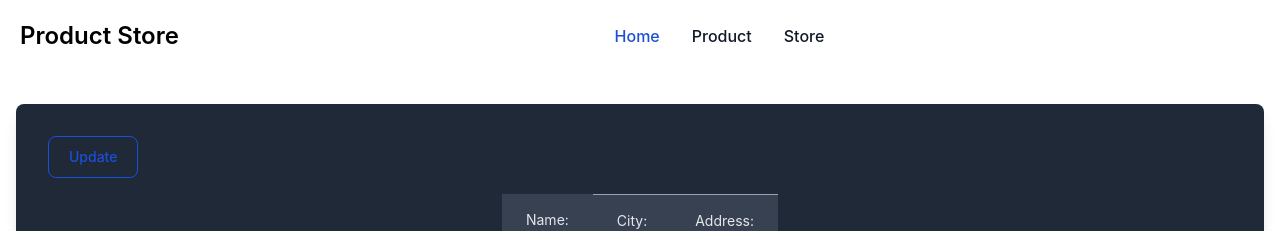
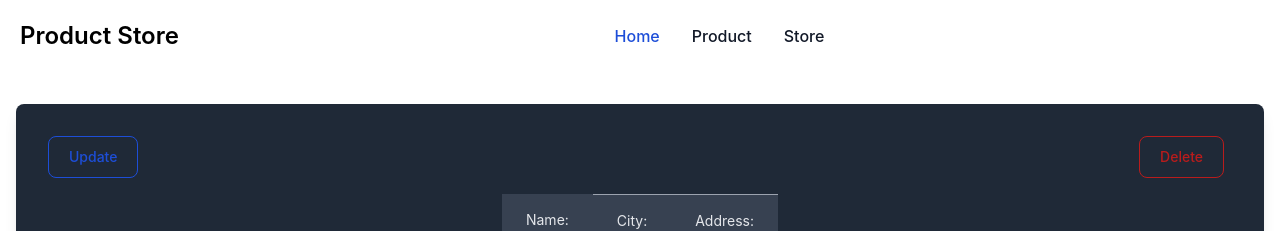
Before and after one commit to daelflodo/client-store, a React (Create React App) app: page /stores/1 in a window 1280 px wide. Shown: the top 231 px of the page. Built offline with nearby package versions, Linux system fonts and the light colour scheme; no server answers.

Commit message:
Feat: Added functionality to delete a stores

```diff
--- a/src/components/StoreDetail/StoreDetail.jsx
+++ b/src/components/StoreDetail/StoreDetail.jsx
@@ -1,7 +1,7 @@
 import { useEffect, useState } from "react";
 import { useDispatch, useSelector } from "react-redux";
-import { getStoreDetail } from "../../redux/actions/actions";
-import { useParams } from "react-router-dom";
+import { deleteStore, getStoreDetail } from "../../redux/actions/actions";
+import { useNavigate, useParams } from "react-router-dom";
 import Modal from "react-modal";
 import StoreForm from "../StoreForm/StoreForm";
 
@@ -10,6 +10,8 @@ const StoreDetail = () => {
     const { id: storeId } = useParams();
     const dispatch = useDispatch();
     const storeDetail = useSelector((state) => state.storeDetail)
+    const navigate = useNavigate();
+
 
     const [isModalOpen, setIsModalOpen] = useState(false);
 
@@ -23,6 +25,10 @@ const StoreDetail = () => {
     const closeModal = () => {
         setIsModalOpen(false);
     };
+    const handleDeleteStore = (storeId) => {
+        dispatch(deleteStore(storeId));
+        navigate('/stores');
+    };
 
 
     return (
@@ -35,7 +41,14 @@ const StoreDetail = () => {
                     >
                         Update
                     </button>
+                    <button
+                        onClick={() => handleDeleteStore(storeId)}
+                        className="text-red-700 hover:text-white border border-red-700 hover:bg-red-800 focus:ring-4 focus:outline-none focus:ring-red-300 font-medium rounded-lg text-sm px-5 py-2.5 text-center me-2 dark:border-red-500 dark:text-red-500 dark:hover:text-white dark:hover:bg-red-600 dark:focus:ring-red-900"
+                    >
+                        Delete
+                    </button>
                 </div>
+
                 <div className="flex items-start space-x-8">
                     <div className="w-full">
                         <div className="min-w-full divide-y divide-gray-400" style={{ display: 'flex', flexDirection: 'column' }}>
--- a/src/redux/actions/actions-types.js
+++ b/src/redux/actions/actions-types.js
@@ -8,3 +8,4 @@ export const GET_ALL_STORES = 'GET_ALL_STORES';
 export const GET_STORES_DETAIL = 'GET_STORES_DETAIL';
 export const POST_STORES = 'POST_STORES';
 export const UPDATE_STORES = 'UPDATE_STORES'
+export const DELETE_STORES = 'DELETE_STORES';
--- a/src/redux/actions/actions.js
+++ b/src/redux/actions/actions.js
@@ -1,5 +1,5 @@
 
-import { DELETE_PRODUCT, GET_ALL_PRODUCTS, GET_ALL_STORES, GET_PRODUCT_DETAIL, GET_STORES_DETAIL, POST_PRODUCT, POST_STORES, UPDATE_PRODUCT, UPDATE_STORES } from './actions-types'
+import { DELETE_PRODUCT, DELETE_STORES, GET_ALL_PRODUCTS, GET_ALL_STORES, GET_PRODUCT_DETAIL, GET_STORES_DETAIL, POST_PRODUCT, POST_STORES, UPDATE_PRODUCT, UPDATE_STORES } from './actions-types'
 import api from '../../services/api';
 import { toast } from 'react-toastify';
 import 'react-toastify/dist/ReactToastify.css';
@@ -158,3 +158,18 @@ export const updateStore = (id, payload) => {
         }
     };
 };
+
+export const deleteStore = (id) => {
+    return async (dispatch) => {
+        try {
+            const { data } = await api.delete(`api/stores/delete/${id}`);
+            dispatch({
+                type: DELETE_STORES,
+                payload: data
+            });
+            toast.success(data.message)
+        } catch (error) {
+            toast.error(error.response.data.error.message)
+        }
+    };
+};
```
